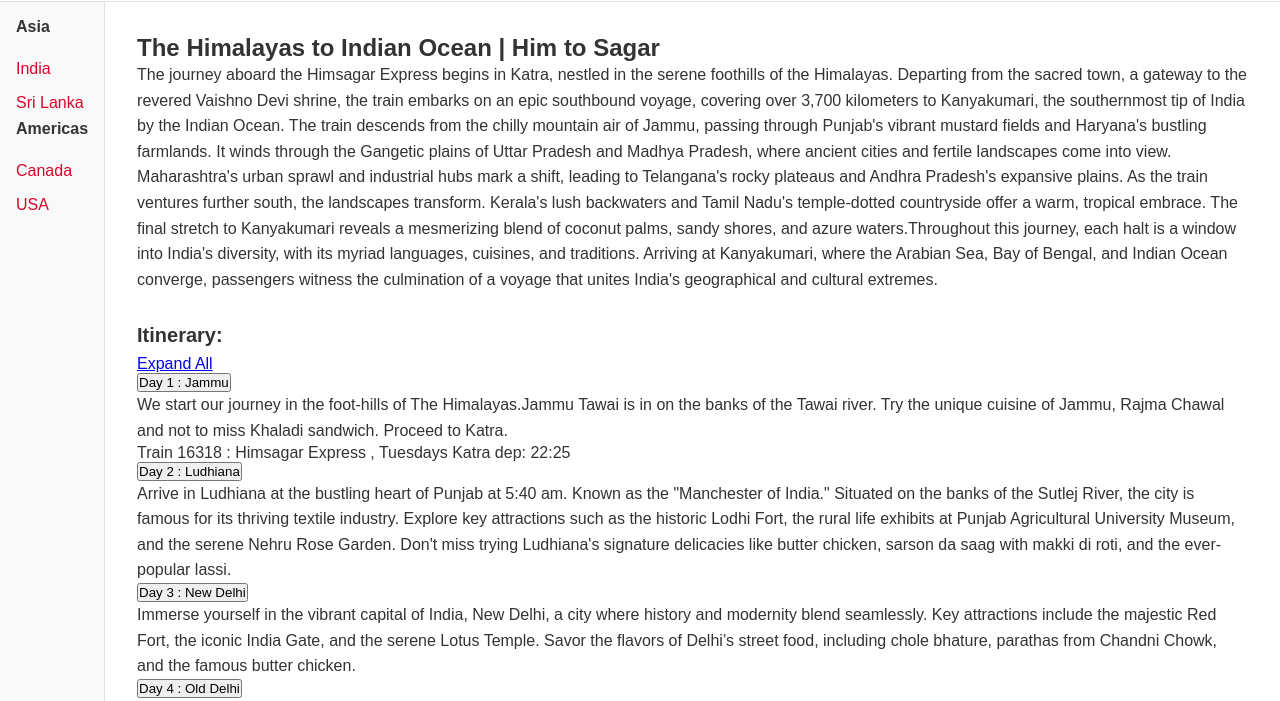
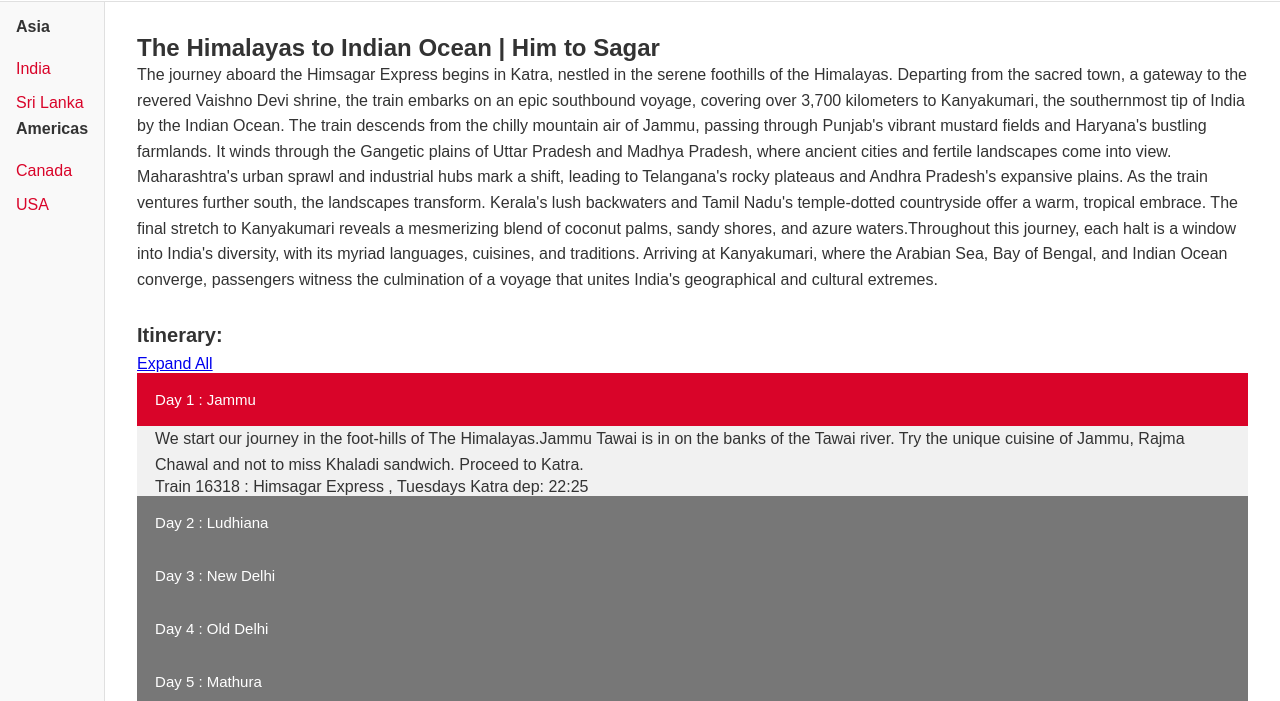
Before and after one commit to ganku/trainworld, a plain HTML site: page HimSagar.html in a window 1280 px wide. Both pictures are taken after a click on the button "Day 1 : Jammu". Shown: the part 99-800 px from the top of the page. Drawn offline with Linux system fonts and the light colour scheme.

Commit message:
Update train.css

```diff
--- a/css/train.css
+++ b/css/train.css
@@ -128,3 +128,29 @@
 				display:none;
 			}
 		}
+
+		/* Collapisible Cards */
+		.collapsible {
+		  background-color: #777;
+		  color: white;
+		  cursor: pointer;
+		  padding: 18px;
+		  width: 100%;
+		  border: none;
+		  text-align: left;
+		  outline: none;
+		  font-size: 15px;
+		}
+
+		.active, .collapsible:hover {
+		  background-color: #d90429;
+		}
+
+		.content {
+		  padding: 0 18px;
+		  display: none;
+		  overflow: hidden;
+		  background-color: #f1f1f1;
+		}
+
+/* End Collaisible cards */
```
